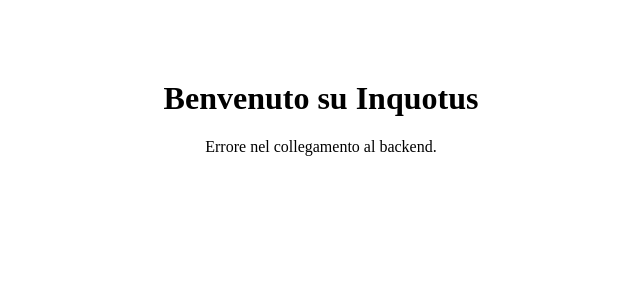
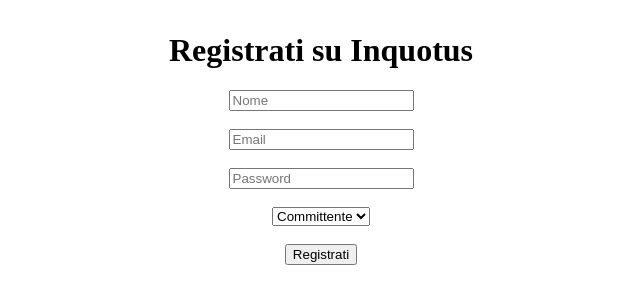
Before and after one commit to Mujyarugamba/inquotus-frontend, a React (Create React App) app: page / in a window 1280 px wide. Shown: the top 304 px of the page, without its empty margins (319-959 px from the left). Built offline with nearby package versions, Linux system fonts and the light colour scheme; no server answers.

Commit message:
Update App.js

```diff
--- a/src/App.js
+++ b/src/App.js
@@ -1,19 +1,51 @@
-
-import React, { useEffect, useState } from 'react';
+import React, { useState } from 'react';
 
 function App() {
-  const [message, setMessage] = useState('Caricamento...');
+  const [formData, setFormData] = useState({
+    nome: '',
+    email: '',
+    password: '',
+    ruolo: 'committente'
+  });
+  const [message, setMessage] = useState('');
 
-  useEffect(() => {
-    fetch('https://inquotus-backend.onrender.com')
-      .then((res) => res.text())
-      .then((data) => setMessage(data))
-      .catch(() => setMessage('Errore nel collegamento al backend.'));
-  }, []);
+  const handleChange = e => {
+    setFormData({ ...formData, [e.target.name]: e.target.value });
+  };
+
+  const handleSubmit = async e => {
+    e.preventDefault();
+    try {
+      const res = await fetch('https://inquotus-auth-backend.onrender.com/api/register', {
+        method: 'POST',
+        headers: { 'Content-Type': 'application/json' },
+        body: JSON.stringify(formData)
+      });
+      const data = await res.json();
+      if (res.ok) {
+        setMessage('Registrazione completata!');
+      } else {
+        setMessage(data.error || 'Errore nella registrazione');
+      }
+    } catch (error) {
+      setMessage('Errore nel collegamento al backend');
+    }
+  };
 
   return (
-    <div style={{ textAlign: 'center', marginTop: '5rem' }}>
-      <h1>Benvenuto su Inquotus</h1>
+    <div style={{ textAlign: 'center', marginTop: '2rem' }}>
+      <h1>Registrati su Inquotus</h1>
+      <form onSubmit={handleSubmit}>
+        <input name="nome" placeholder="Nome" onChange={handleChange} required /><br /><br />
+        <input name="email" placeholder="Email" type="email" onChange={handleChange} required /><br /><br />
+        <input name="password" placeholder="Password" type="password" onChange={handleChange} required /><br /><br />
+        <select name="ruolo" onChange={handleChange} value={formData.ruolo}>
+          <option value="committente">Committente</option>
+          <option value="esecutore">Esecutore</option>
+          <option value="tecnico">Tecnico</option>
+        </select><br /><br />
+        <button type="submit">Registrati</button>
+      </form>
       <p>{message}</p>
     </div>
   );
```
